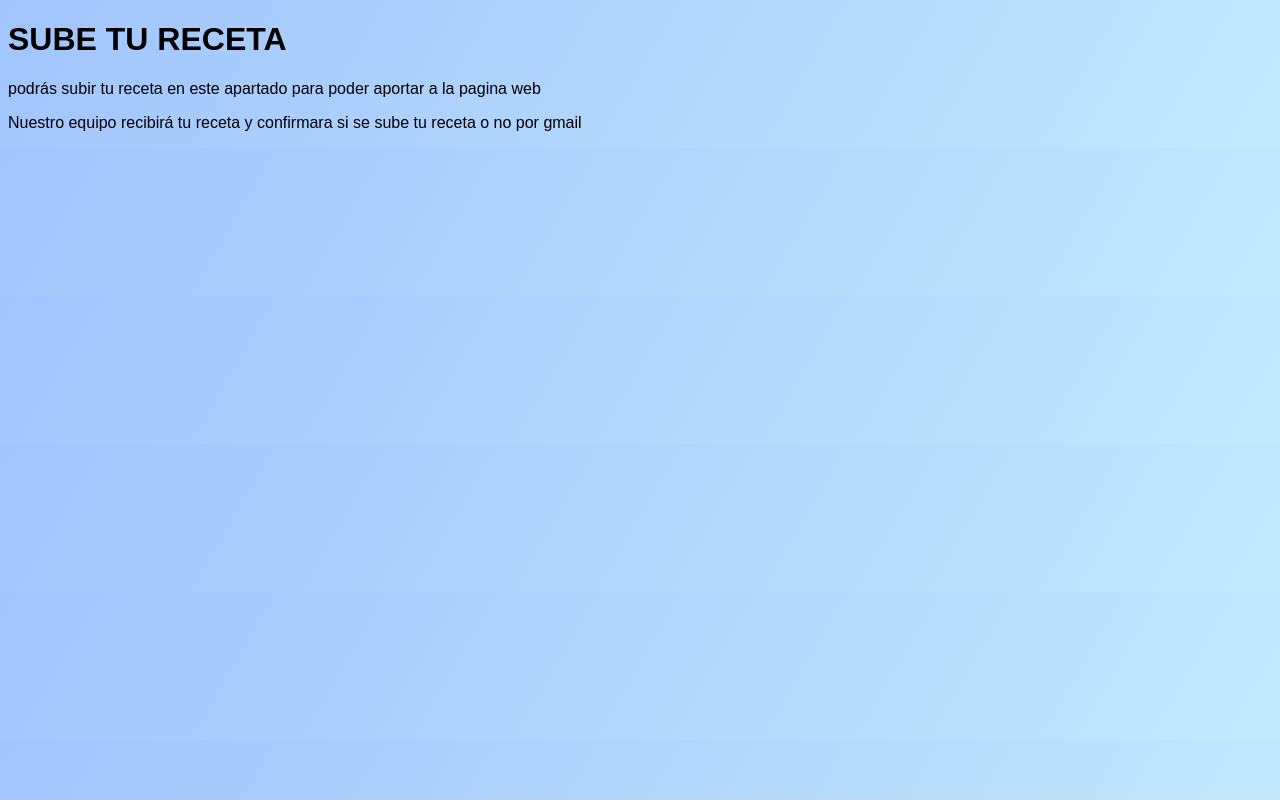
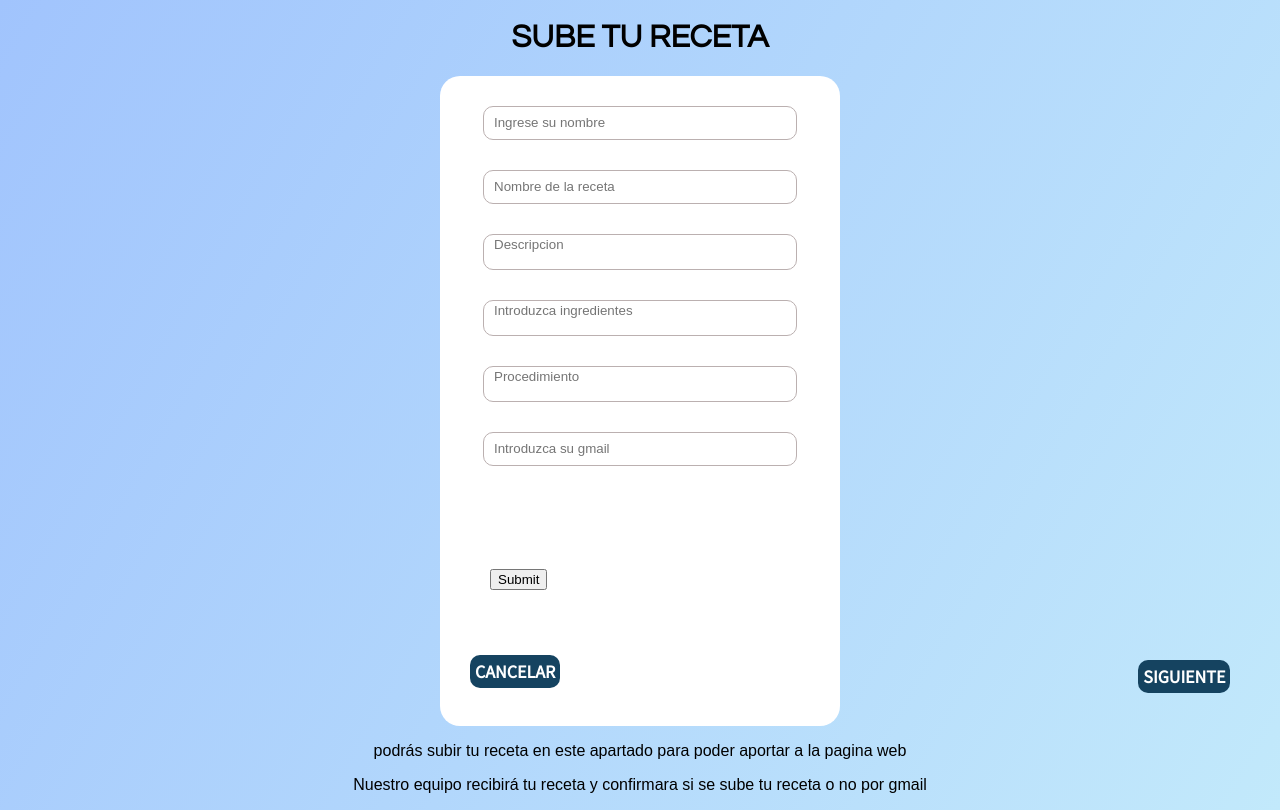
Before and after one commit to P-W-R-D-M-1er-bimestre/proyecto-2, a plain HTML site: page publica_receta.html in a window 1280 px wide. Drawn offline with Linux system fonts and the light colour scheme; a web font is replaced by a local one.

Commit message:
Update publica_receta.html

```diff
--- a/publica_receta.html
+++ b/publica_receta.html
@@ -11,13 +11,38 @@
 	 <link rel="preconnect" href="https://fonts.googleapis.com">
 	 <link rel="preconnect" href="https://fonts.gstatic.com" crossorigin>
 	 <link href="https://fonts.googleapis.com/css2?family=Hurricane&display=swap" rel="stylesheet">
+
+	 	<link rel="preconnect" href="https://fonts.googleapis.com">
+	<link rel="preconnect" href="https://fonts.gstatic.com" crossorigin>
+	<link href="https://fonts.googleapis.com/css2?family=Cabin&family=Fira+Sans:wght@100&family=Hurricane&family=Martel+Sans:wght@200&family=Source+Sans+Pro&display=swap" rel="stylesheet">
 </head>
 
 <body>
 
- <h1>SUBE TU RECETA</h1>
- <p>podrás subir tu receta en este apartado para poder aportar a la pagina web</p>
- <p>Nuestro equipo recibirá tu receta y confirmara si se sube tu receta o no por gmail</p>
+<div class="subir__receta">
+<h1 class="titulo">SUBE TU RECETA</h1>
 
-</body>
+
+<form class="formulario">
+  <div class="caja">
+  <input class="ingreso nombre" type="text" name="" placeholder="Ingrese su nombre" required="">
+   <input class="ingreso" type="text" name="" placeholder="Nombre de la receta" required="">
+    <textarea class="ingreso descripcion" name="comentario" placeholder="Descripcion"></textarea>
+    <textarea class="ingreso ingredientes" name="comentario" placeholder="Introduzca ingredientes" required=""></textarea>
+    <textarea class="ingreso procedimiento" name="comentario" placeholder="Procedimiento" required=""></textarea>
+    <input class="ingreso" type="email" name="correo" placeholder="Introduzca su gmail" required="">
+    <br>
+    <input type="submit" name="enviar" placeholder="enviar" required="" class="ingreso_enviar">
+    <br>
+      <a href="../index.html" class="opcion_cancelar">CANCELAR</a>
+      <a href="#" class="opcion_siguiente">SIGUIENTE</a>
+  </div>
+
+</form>
+<p class="detalle">podrás subir tu receta en este apartado para poder aportar a la pagina web</p>
+ <p class="detalle">Nuestro equipo recibirá tu receta y confirmara si se sube tu receta o no por gmail</p>
+
+
+</div>
+ </body>
 </html>
```
